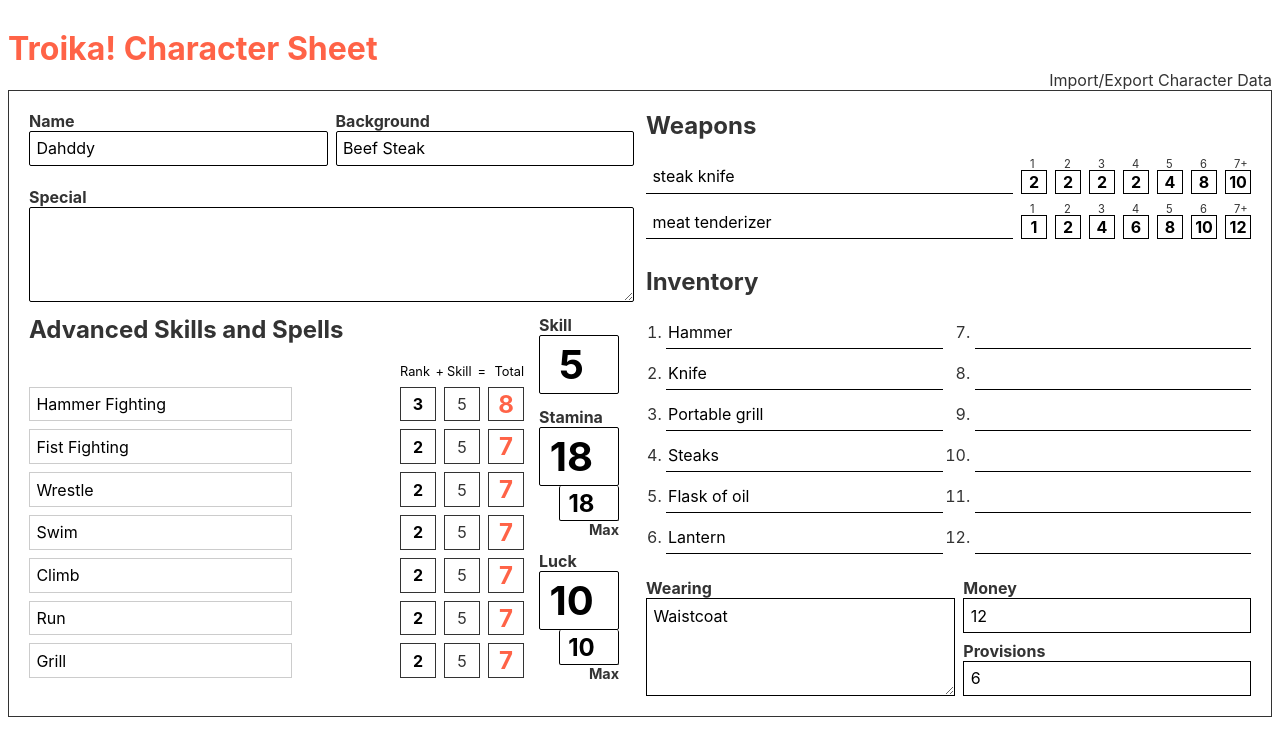
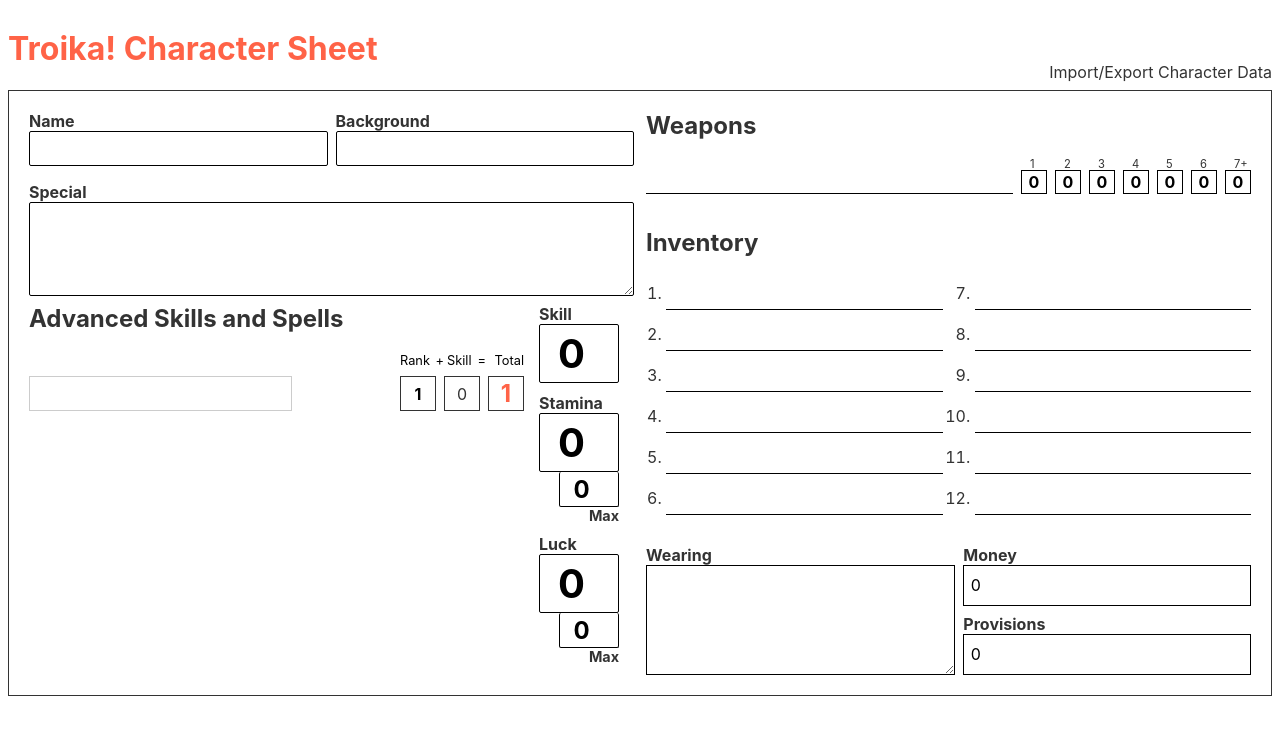
Before and after one commit to timfoley/troika-character-sheet, a React (Create React App) app: page / in a window 1280 px wide. Shown: the top 756 px of the page. Built offline with nearby package versions, Linux system fonts and the light colour scheme.

Commit message:
Don't pass default char

```diff
--- a/src/App.css
+++ b/src/App.css
@@ -97,3 +97,15 @@
 input[type="range"] {
 	height: 0;
 }
+
+.toggle-import {
+	margin-bottom: 8px;
+}
+
+.clickable {
+	cursor: pointer;
+}
+
+.clickable:hover {
+	text-decoration: underline;
+}
--- a/src/App.js
+++ b/src/App.js
@@ -7,7 +7,7 @@
 
 function App() {
 	const [importOn, setImportOn] = useState(false);
-	const [character, setCharacter] = useState(char);
+	const [character, setCharacter] = useState();
 
 	const toggleImport = () => setImportOn(!importOn);
 
@@ -15,10 +15,18 @@
 		<div className="App">
 			<header>
 				<h1>Troika! Character Sheet</h1>
-				<div onClick={toggleImport}>Import/Export Character Data</div>
+				<div
+					className="toggle-import clickable"
+					onClick={toggleImport}
+				>
+					Import/Export Character Data
+				</div>
 			</header>
 			{importOn && (
-				<ImportExport character={character} setCharacter={setCharacter} />
+				<ImportExport
+					character={character}
+					setCharacter={setCharacter}
+				/>
 			)}
 			{!importOn && (
 				<Sheet setCharacter={setCharacter} character={character} />
```
